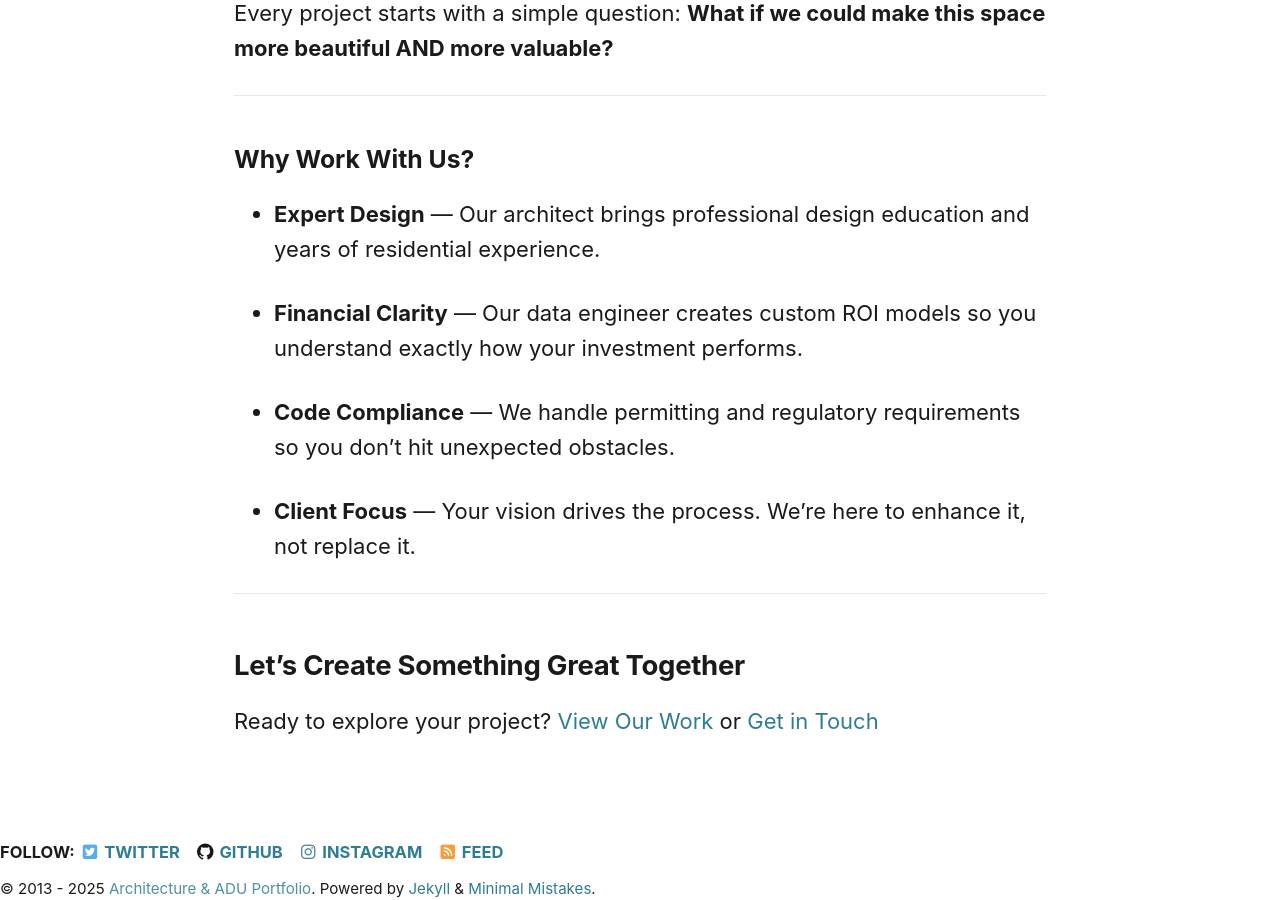
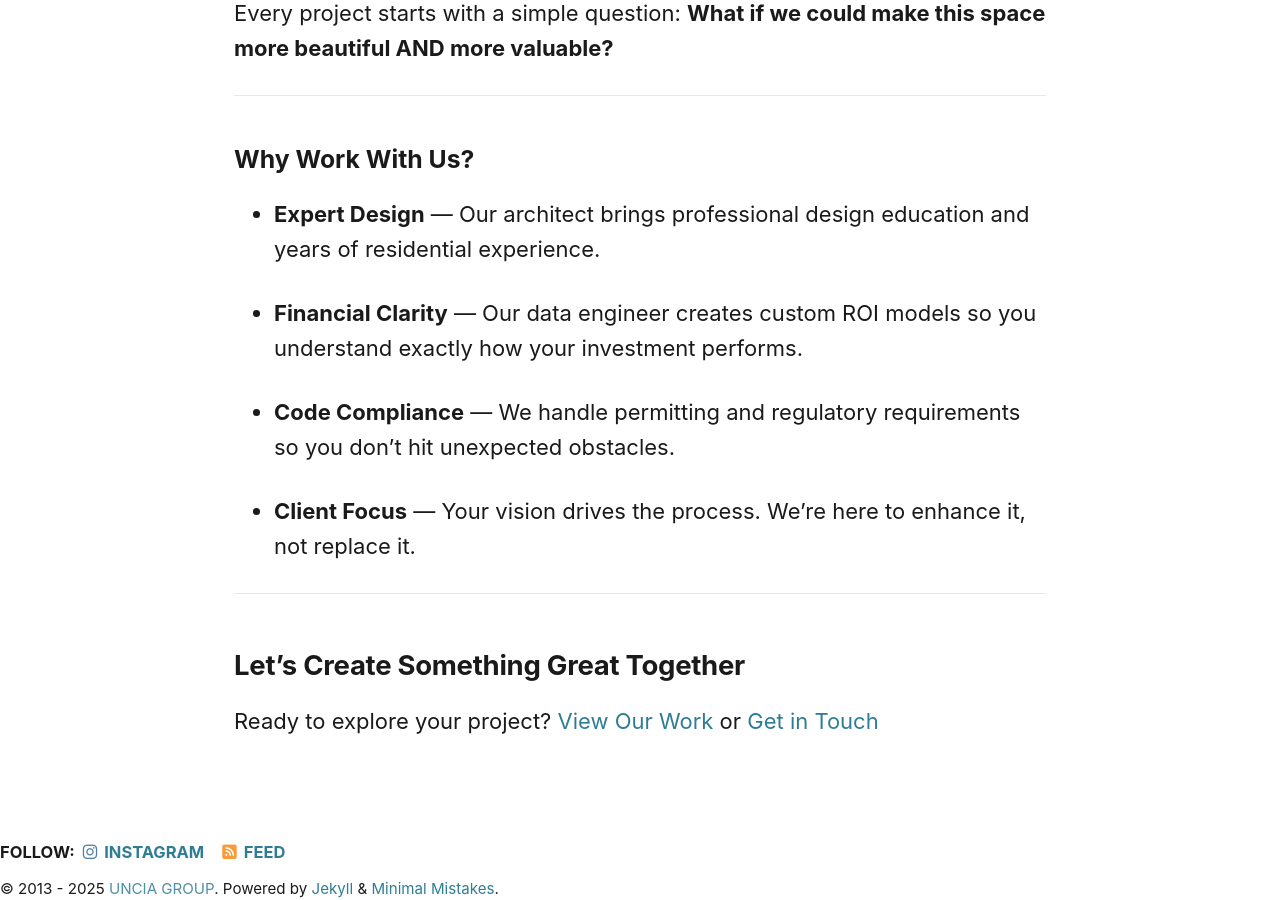
Before and after one commit to uncia-design/uncia-design.github.io, a Jekyll site: the page built from index.md, in a window 1280 px wide and 900 px high, scrolled down 4922 px. Built offline with Jekyll 4.4.1, drawn with Linux system fonts in a browser that asks for light colours; cached includes are drawn as plain includes.

Commit message:
Update: Change footer to show UNCIA GROUP with only Instagram link

```diff
--- a/_config.yml
+++ b/_config.yml
@@ -10,7 +10,7 @@ minimal_mistakes_skin    : "architecture" # "air", "aqua", "contrast", "dark", "
 
 # Site Settings
 locale                   : "en-US"
-title                    : "Architecture & ADU Portfolio"
+title                    : "UNCIA GROUP"
 title_separator          : "-"
 subtitle                 : "Smart Design. Data-Driven ROI."
 name                     : " "
@@ -22,6 +22,7 @@ teaser                   : # path of fallback teaser image, e.g. "/assets/images
 logo                     : "/assets/images/uncia-logo.svg" # Uncia logo for masthead
 favicon                  : "/assets/images/favicon.svg" # Uncia favicon for browser tab
 masthead_title           : "Uncia" # overrides the website title displayed in the masthead
+copyright                : "UNCIA GROUP" # Copyright text for footer
 # breadcrumbs            : false # true, false (default)
 words_per_minute         : 200
 comments:
@@ -114,12 +115,6 @@ author:
 # Site Footer
 footer:
   links:
-    - label: "Twitter"
-      icon: "fab fa-fw fa-twitter-square"
-      url: "https://twitter.com/"
-    - label: "GitHub"
-      icon: "fab fa-fw fa-github"
-      url: "https://github.com/"
     - label: "Instagram"
       icon: "fab fa-fw fa-instagram"
       url: "https://instagram.com/"
```
